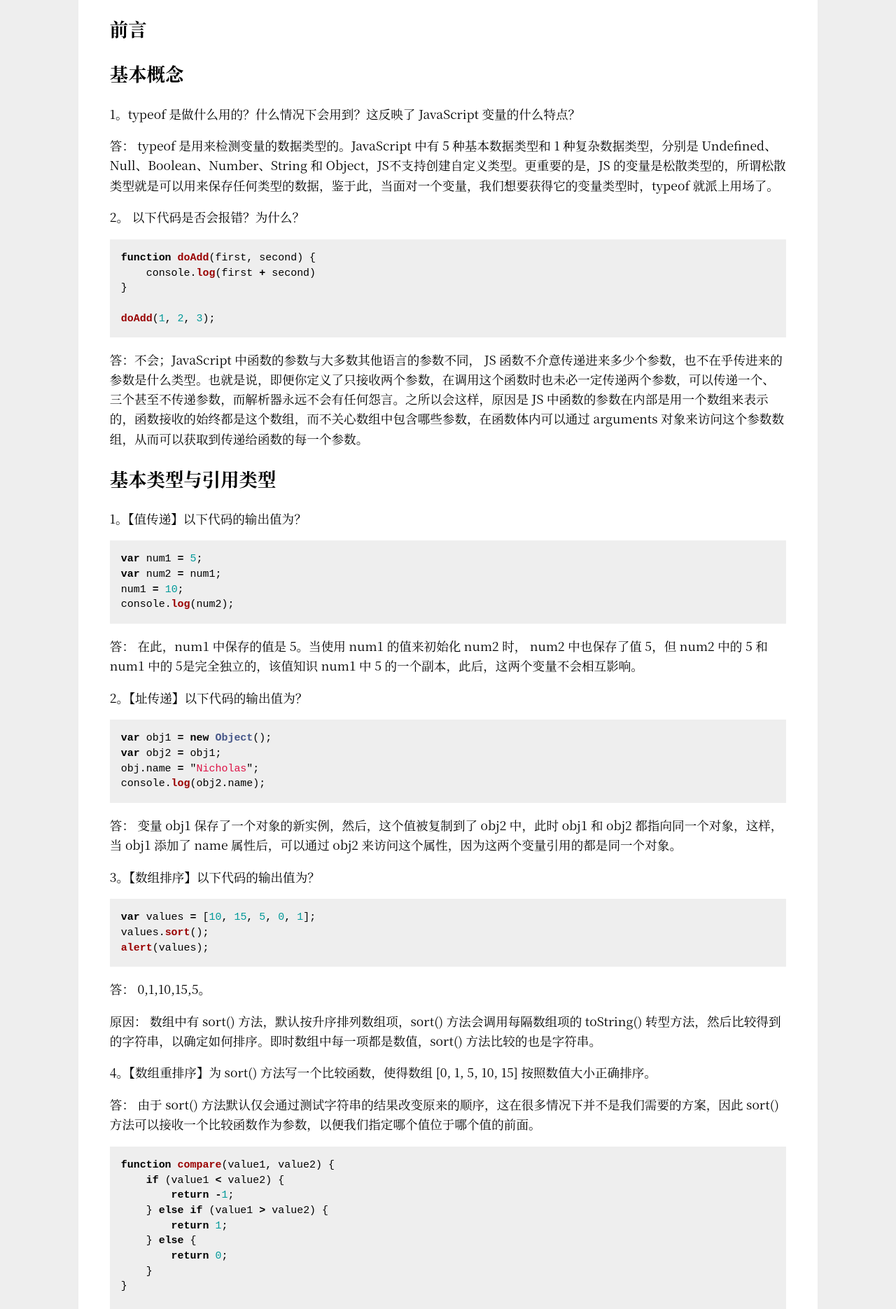
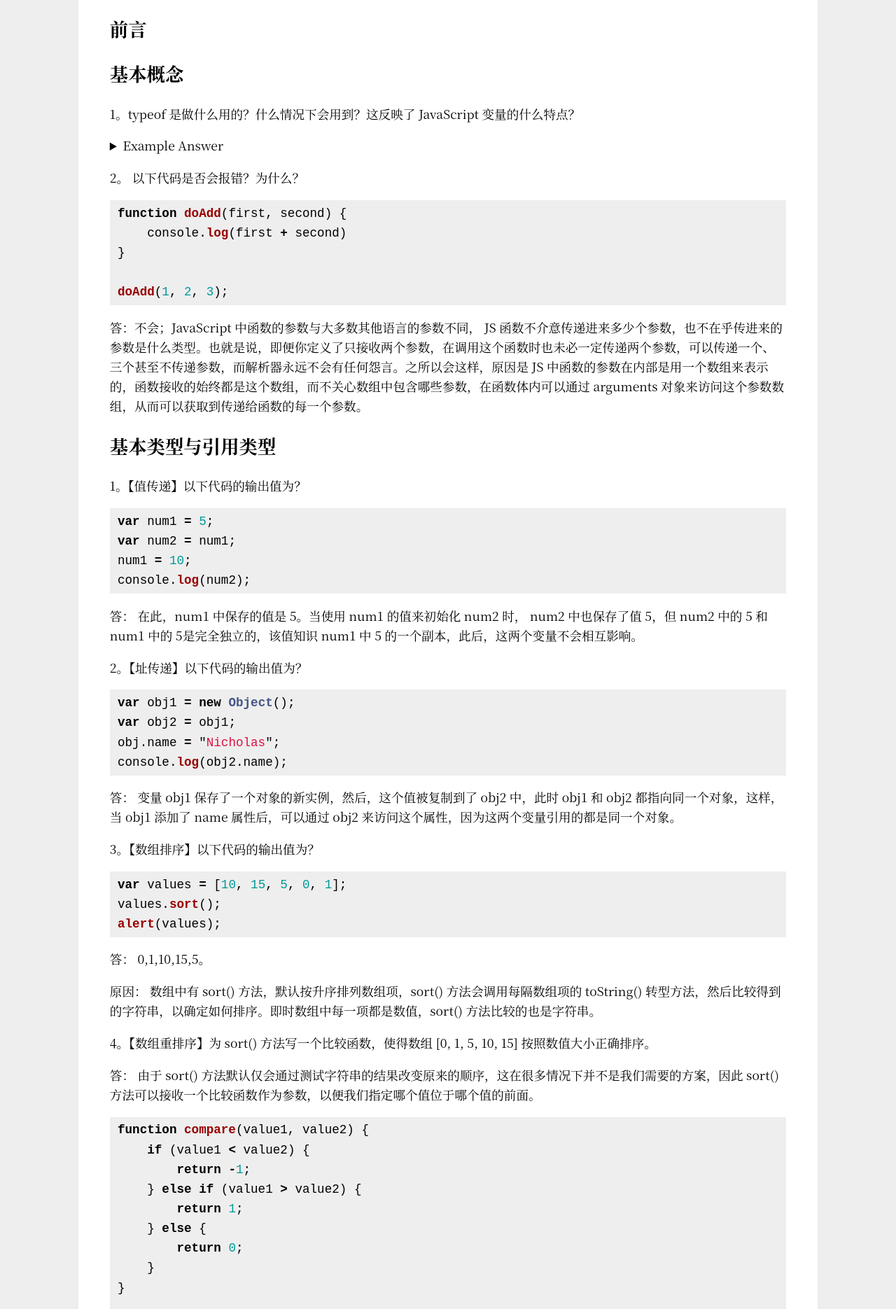
Before and after one commit to Haiyung/haiyung.github.io, a Jekyll site: the page built from _posts/2019-12-30-front-end-interview-questions.md, in a window 1280 px wide. Shown: the part 363-2233 px from the top of the page at 70% size. Built offline with Jekyll 4.4.1, drawn with Linux system fonts in a browser that asks for light colours.

Commit message:
update one article about JS

```diff
--- a/_posts/2019-12-30-front-end-interview-questions.md
+++ b/_posts/2019-12-30-front-end-interview-questions.md
@@ -18,7 +18,12 @@ __Contents__
 
 1。typeof 是做什么用的？什么情况下会用到？这反映了 JavaScript 变量的什么特点？
 
+<details>
+<summary>Example Answer</summary>
+<p class="answer">
 答： typeof 是用来检测变量的数据类型的。JavaScript 中有 5 种基本数据类型和 1 种复杂数据类型，分别是 Undefined、Null、Boolean、Number、String 和 Object，JS不支持创建自定义类型。更重要的是，JS 的变量是松散类型的，所谓松散类型就是可以用来保存任何类型的数据，鉴于此，当面对一个变量，我们想要获得它的变量类型时，typeof 就派上用场了。
+</p>
+</details>
 
 2。 以下代码是否会报错？为什么？
 
--- a/css/index.css
+++ b/css/index.css
@@ -431,7 +431,7 @@ summary {
     box-shadow: none;
 }
 
-pre {
+.answer {
     padding: 16px;
     overflow: auto;
     font-size: 85%;
```
